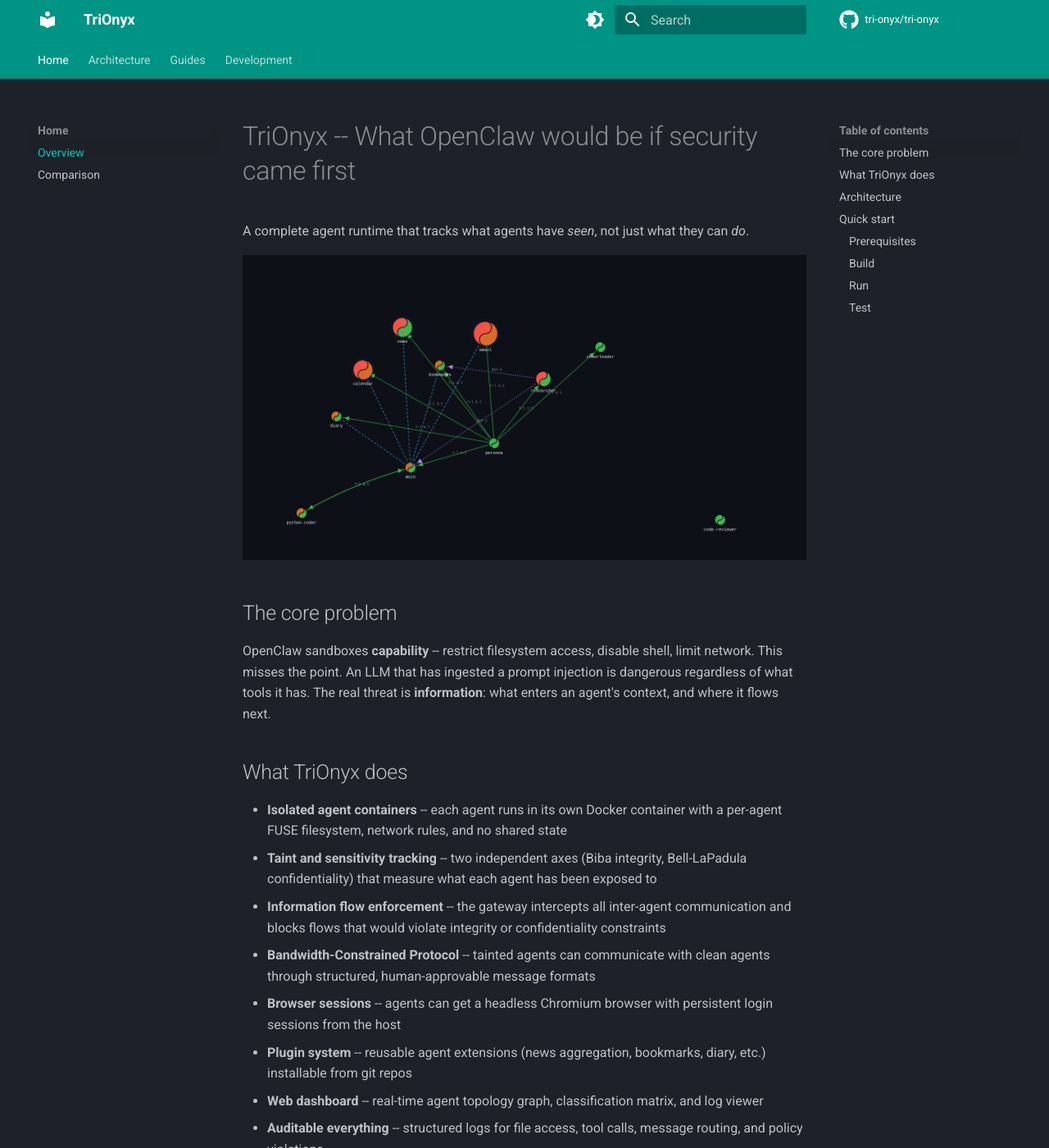
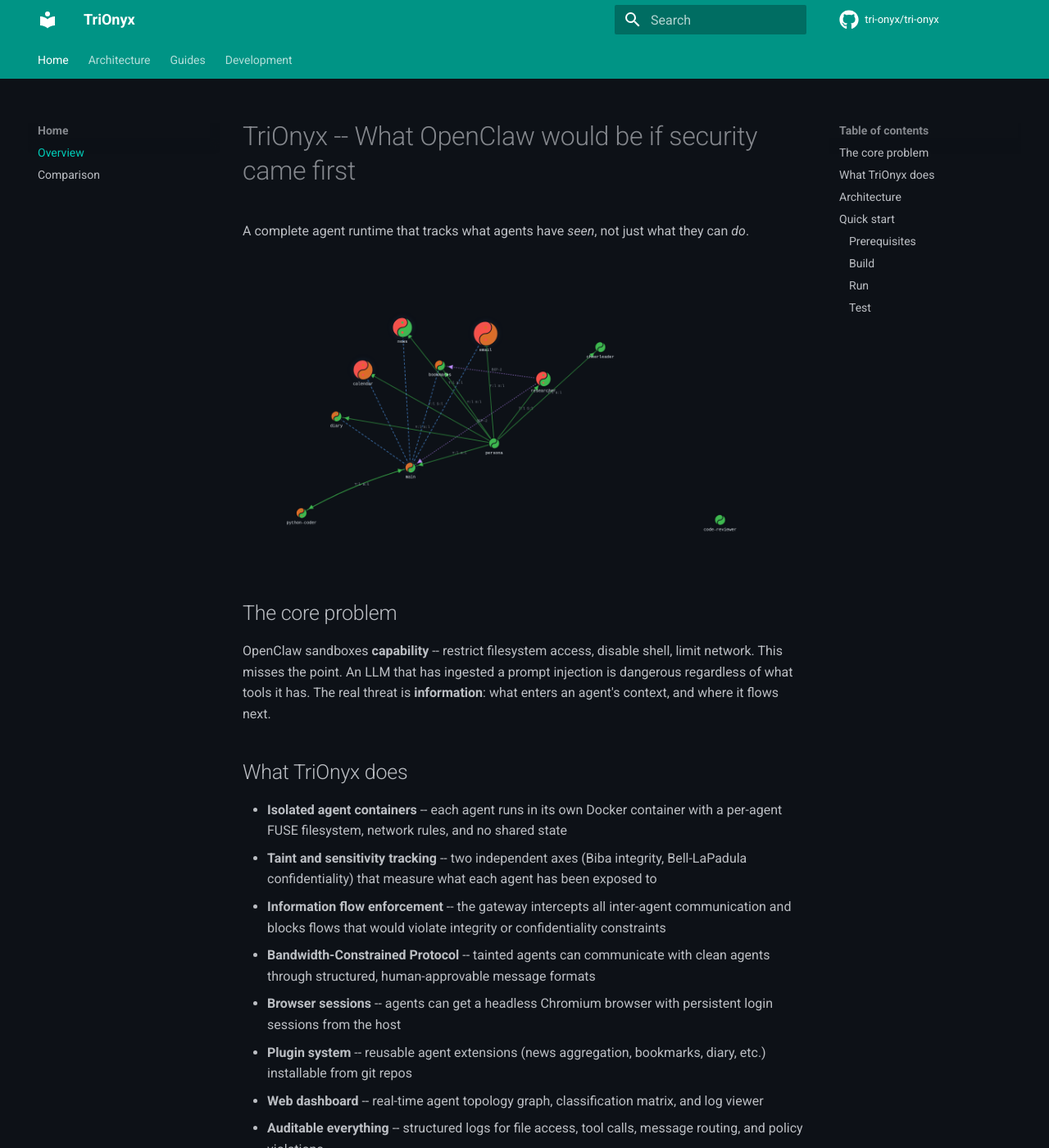
Before and after one commit to tri-onyx/tri-onyx, an MkDocs documentation site: the page built from docs/index.md, in a window 1280 px wide and 1400 px high. Shown: the whole window at 82% size. Built offline with MkDocs 1.6.1 and Material for MkDocs 9.7.7, drawn with Linux system fonts in a browser that asks for light colours; comment, search, counter and statistics services are not loaded.

Commit message:
docs: dark-only theme with deeper blacks
Remove light/dark toggle, lock to slate scheme, and override
background colors to GitHub-dark (#0d1117). Drop --strict from
workflow to avoid failing on cross-doc ADR links.

```diff
--- /dev/null
+++ b/docs/stylesheets/extra.css
@@ -0,0 +1,5 @@
+[data-md-color-scheme="slate"] {
+  --md-default-bg-color: #0d1117;
+  --md-default-bg-color--light: #161b22;
+  --md-code-bg-color: #161b22;
+}
--- a/mkdocs.yml
+++ b/mkdocs.yml
@@ -6,18 +6,9 @@
 theme:
   name: material
   palette:
-    - scheme: slate
-      primary: teal
-      accent: deep orange
-      toggle:
-        icon: material/brightness-4
-        name: Switch to light mode
-    - scheme: default
-      primary: teal
-      accent: deep orange
-      toggle:
-        icon: material/brightness-7
-        name: Switch to dark mode
+    scheme: slate
+    primary: teal
+    accent: deep orange
   icon:
     repo: fontawesome/brands/github
   features:
@@ -27,6 +18,9 @@
     - search.suggest
     - search.highlight
     - content.code.copy
+
+extra_css:
+  - stylesheets/extra.css
 
 markdown_extensions:
   - admonition
```
Also changed, not shown: 1 other file.
